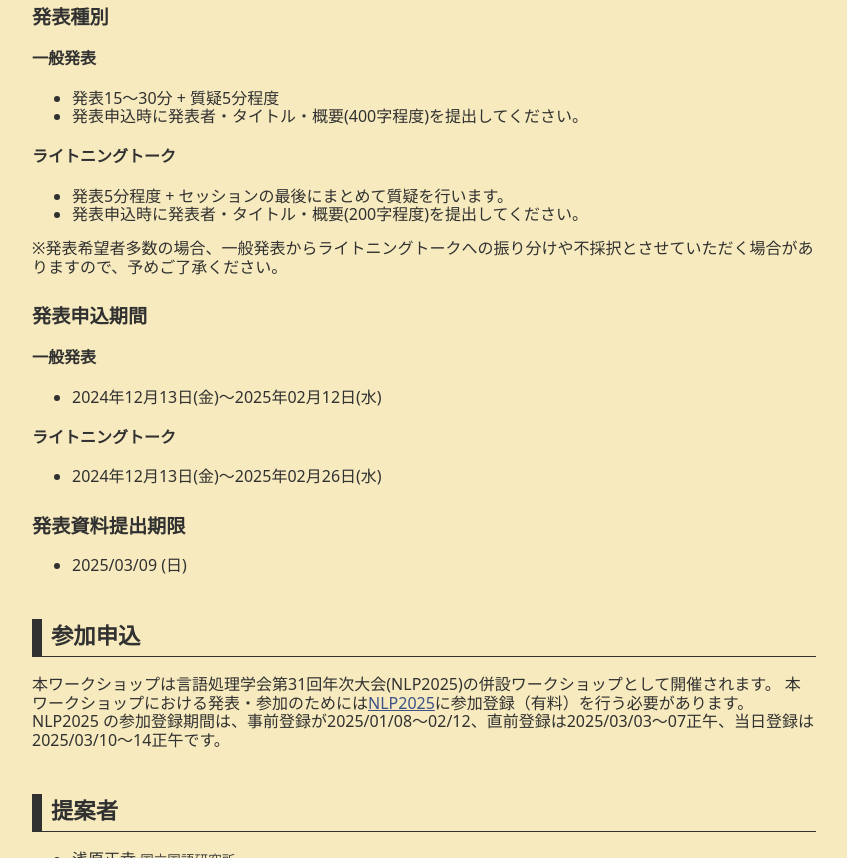
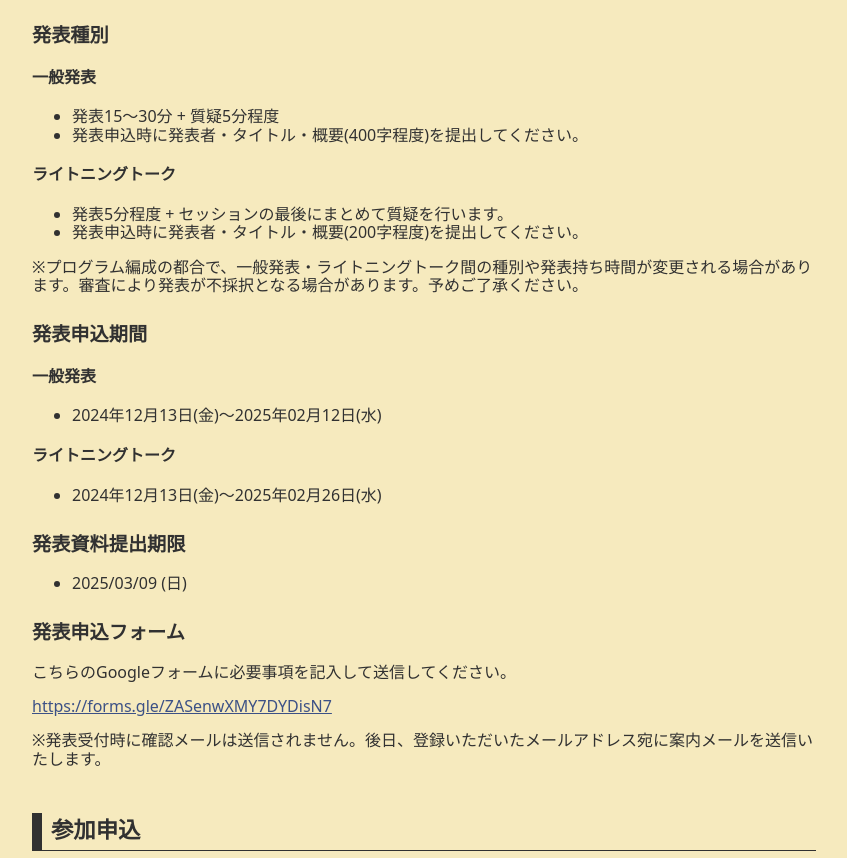
Before and after one commit to jedworkshop/JLR2025, an Eleventy site: page src/index.md in a window 1280 px wide. Shown: the part 1942-2800 px from the top of the page, without its empty margins (216-1063 px from the left). Built offline with nearby package versions, Linux system fonts and the light colour scheme; Eleventy itself is replaced by a stand-in of ours; files that its build step writes are made by us from their sources.

Commit message:
add submission form

```diff
--- a/src/index.md
+++ b/src/index.md
@@ -24,6 +24,7 @@ index: true
 ## 新着情報
 
 - 2024/11/15 JLR2025公式Webサイトをオープンしました。
+- 2024/12/13 発表募集要項と一般発表・ライトニングトーク申込受付ページを公開しました
 <!--
 - 2025/02/28 本プログラム公開
 - 2025/03/14 ワークショップは終了しました。たくさんのご参加、ありがとうございました。
@@ -118,7 +119,7 @@ index: true
 - 発表5分程度 + セッションの最後にまとめて質疑を行います。
 - 発表申込時に発表者・タイトル・概要(200字程度)を提出してください。
 
-※発表希望者多数の場合、一般発表からライトニングトークへの振り分けや不採択とさせていただく場合がありますので、予めご了承ください。
+※プログラム編成の都合で、一般発表・ライトニングトーク間の種別や発表持ち時間が変更される場合があります。審査により発表が不採択となる場合があります。予めご了承ください。
 
 ### 発表申込期間
 
@@ -134,17 +135,18 @@ index: true
 
 - 2025/03/09 (日)
 
-<!--
 ### 発表申込フォーム
 
-発表申込を締め切りました。
+こちらのGoogleフォームに必要事項を記入して送信してください。
 
--->
+[https://forms.gle/ZASenwXMY7DYDisN7](https://forms.gle/ZASenwXMY7DYDisN7)
+
+※発表受付時に確認メールは送信されません。後日、登録いただいたメールアドレス宛に案内メールを送信いたします。
 
 ## 参加申込
 
 本ワークショップは言語処理学会第31回年次大会(NLP2025)の併設ワークショップとして開催されます。
-本ワークショップにおける発表・参加のためには[NLP2025](https://www.anlp.jp/nlp2025/)に参加登録（有料）を行う必要があります。
+本ワークショップの発表および聴講参加には[言語処理学会第31回年次大会(NLP2025)](https://www.anlp.jp/nlp2025/)への参加登録(有料)が必要です（言語処理学会会員である必要はありません）。
 NLP2025 の参加登録期間は、事前登録が2025/01/08〜02/12、直前登録は2025/03/03〜07正午、当日登録は2025/03/10〜14正午です。
 
 ## 提案者
```
Also changed, not shown: docs/index.html (+7 -8 lines).
